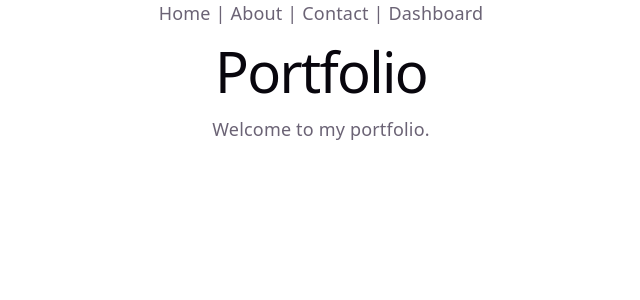
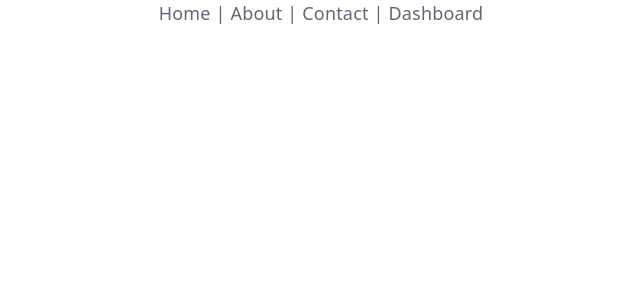
Before and after one commit to YJuDeAd/Portfolio, a React app: page / in a window 1280 px wide. Shown: the top 300 px of the page, without its empty margins (319-959 px from the left). Built offline with nearby package versions, Linux system fonts and the light colour scheme; the HTML template or start-up script is replaced by a standard one.

Commit message:
router changes

```diff
--- a/src/App.tsx
+++ b/src/App.tsx
@@ -12,9 +12,9 @@ function App() {
       <Navbar />
 
       <Routes>
-        <Route path="/" element={<Home />} />
-        <Route path="/projects" element={<Projects />} />
-        <Route path="/contact" element={<Contact />} />
+        <Route path="/Protfolio/" element={<Home />} />
+        <Route path="/Protfolio/projects" element={<Projects />} />
+        <Route path="/Protfolio/contact" element={<Contact />} />
       </Routes>
     </BrowserRouter>
   );
```
